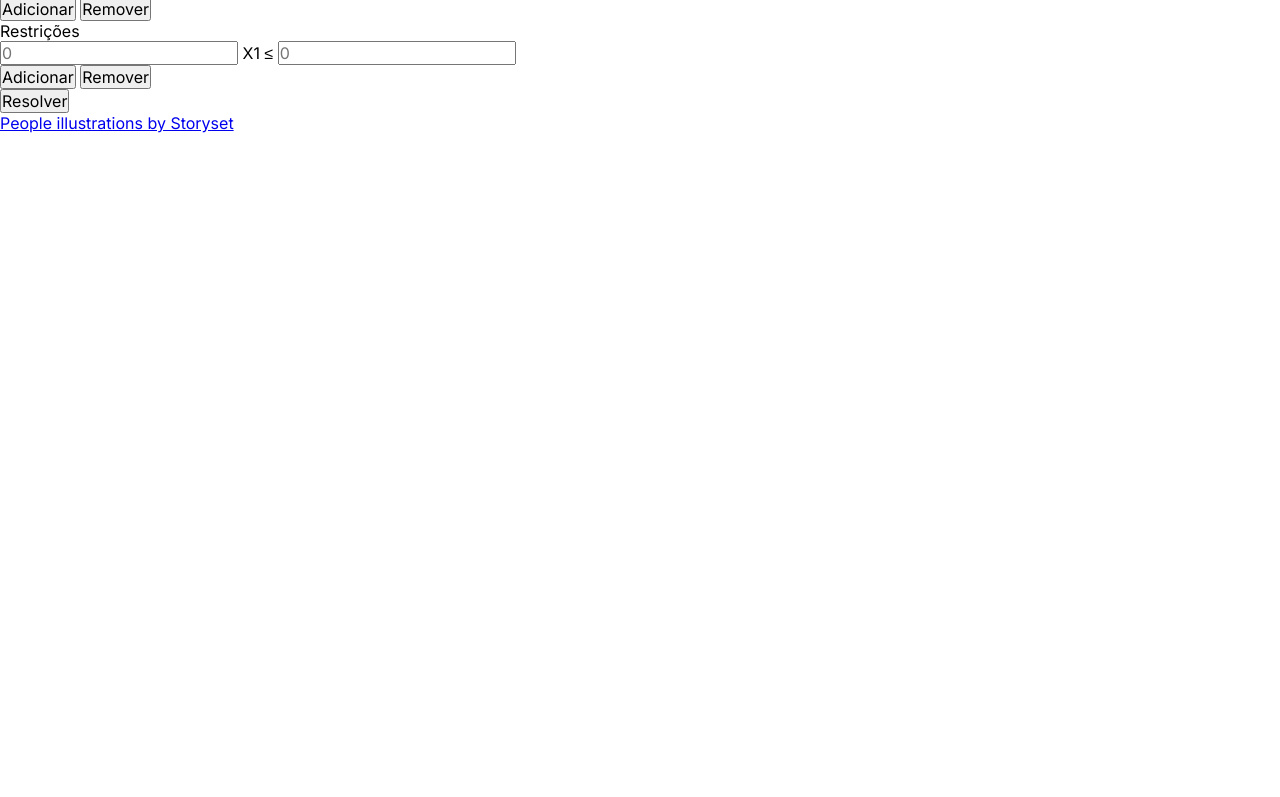
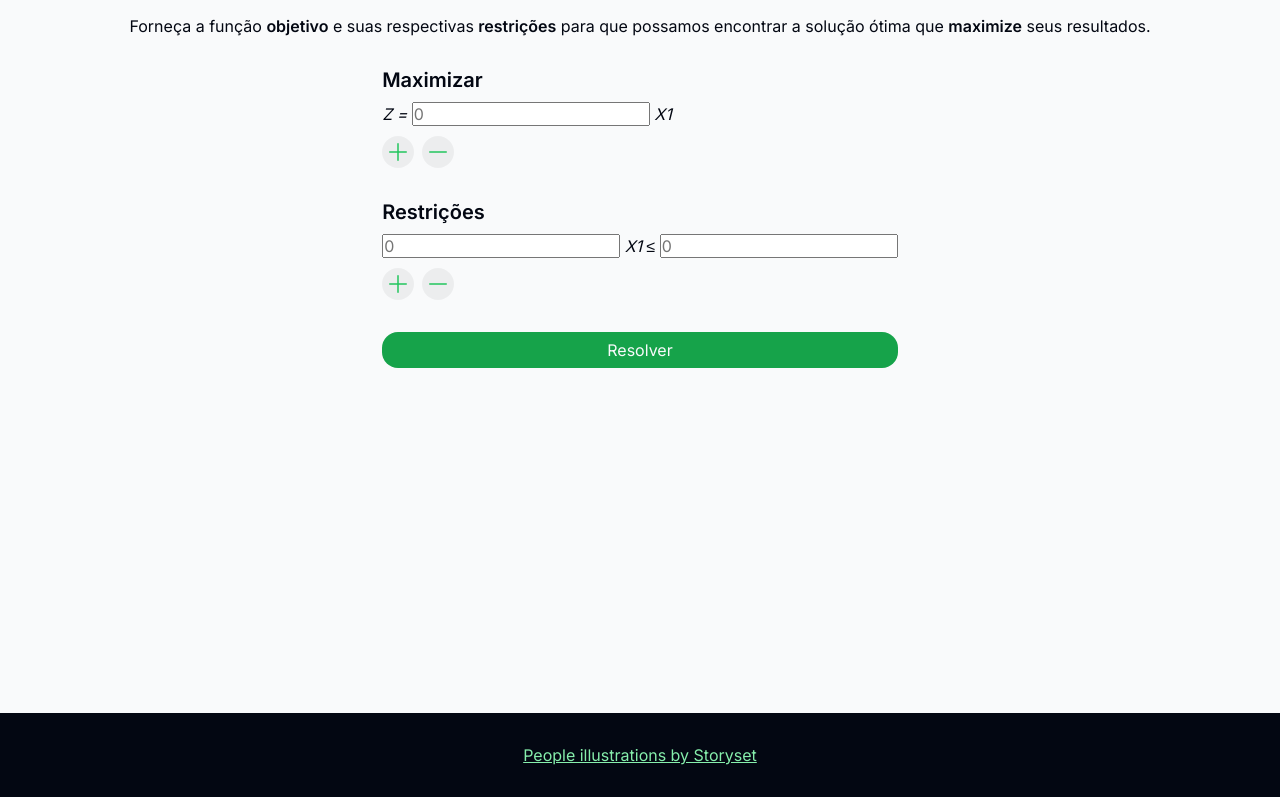
Before and after one commit to JulioC090/simplex-calculator, a website with bundled scripts: page public/index.html in a window 1280 px wide. Shown: the part 87-884 px from the top of the page. Before the commit the page ends 800 px from the top, so only its background shows below. Built offline with nearby package versions, Linux system fonts and the light colour scheme.

Commit message:
feat: add style to form

```diff
--- a/public/index.html
+++ b/public/index.html
@@ -23,41 +23,48 @@
       </div>
     </noscript>
 
-    <h1>Calculador Simplex</h1>
+    <main>
+      <h1>Calculadora Simplex</h1>
       <p>
-      Insira a função objetiva e suas restrições e encontre a solução ótima que
-      a maximiza
+        Forneça a função <b>objetivo</b> e suas respectivas <b>restrições</b> para que possamos encontrar a solução ótima que <b>maximize</b> seus resultados.
       </p>
       <div id="form">
-      <span>Maximizar</span>
+        <div class="form__input">
+          <h3>Maximizar</h3>
           <div id="objective-function-input">
-        <div class="expression">
+            <div class="form__expression">
               Z =
               <input type="number" /> X1
             </div>
-        <div class="controls">
-          <button class="add-button">Adicionar</button>
-          <button class="remove-button">Remover</button>
+            <div class="form__input__controls">
+              <button class="controls__add"><img src="./assets/icons/plus.svg" alt="Adicionar"/></button>
+              <button class="controls__remove"><img src="./assets/icons/minus.svg" alt="Remover"></button>
             </div>
           </div>
-      <span>Restrições</span>
+        </div>
+        <div class="form__input">
+          <h3>Restrições</h3>
           <div id="restrictions-input">
-        <div class="restrictions">
-          <div class="restriction">
+            <div class="form__restrictions">
+              <div class="form__expression">
                 <input type="number" /> X1 ≤
                 <input type="number" />
               </div>
             </div>
-        <div class="controls">
-          <button class="add-button">Adicionar</button>
-          <button class="remove-button">Remover</button>
+            <div class="form__input__controls">
+              <button class="controls__add"><img src="./assets/icons/plus.svg" alt="Adicionar"/></button>
+              <button class="controls__remove"><img src="./assets/icons/minus.svg" alt="Remover"></button>
+            </div>
           </div>
         </div>
         <button id="solve">Resolver</button>
         <div id="result">
         </div>
       </div>
+    </main>
+    <footer>
+      <a href="https://storyset.com/people">People illustrations by Storyset</a>
+    </footer>
     <script type="module" src="./dist/index.js"></script>
-    <a href="https://storyset.com/people">People illustrations by Storyset</a>
   </body>
 </html>
--- a/public/styles/style.css
+++ b/public/styles/style.css
@@ -1,3 +1,12 @@
+:root {
+  --black: #030712;
+  --white: #f9fafb;
+  --green-300: #86efac;
+  --green-400: #4ade80;
+  --green-500: #22c55e;
+  --green-600: #16a34a;
+}
+
 *,
 html,
 body,
@@ -6,12 +15,68 @@ input {
   margin: 0;
   padding: 0;
   font-family: 'Inter', sans-serif;
+  font-weight: 400;
   font-size: 16px;
+  color: var(--black);
   box-sizing: border-box;
 }
 
+body {
+  background-color: var(--white);
+}
+
+h1,
+h2,
+h3 {
+  font-style: normal;
+  font-weight: 600;
+}
+
+h1 {
+  font-size: 2rem;
+}
+
+h2 {
+  font-size: 1.5rem;
+}
+
+h3 {
+  font-size: 1.25rem;
+}
+
+b {
+  font-weight: 600;
+}
+
+main {
+  min-width: 100%;
+  min-height: 100vh;
+  padding: 2rem;
+  display: flex;
+  align-items: center;
+  flex-direction: column;
+  gap: 2rem;
+}
+
+main p {
+  text-align: justify;
+}
+
+footer {
+  background-color: var(--black);
+  min-width: 100%;
+  padding: 2rem;
+  color: var(--white);
+  display: flex;
+  justify-content: center;
+}
+
+footer a {
+  color: var(--green-300);
+}
+
 noscript {
-  background-color: #f4f4f5;
+  background-color: var(--white);
   min-width: 100vw;
   min-height: 100vh;
   display: flex;
@@ -41,7 +106,93 @@ noscript {
   }
 
   .error {
-    background-color: #f4f4f5;
+    background-color: var(--white);
     border-radius: 2rem;
   }
 }
+
+#form {
+  display: flex;
+  flex-direction: column;
+  gap: 2rem;
+}
+
+.form__input {
+  display: flex;
+  flex-direction: column;
+  gap: 0.5rem;
+}
+
+.form__expression {
+  font-style: italic;
+  line-height: 1.75rem;
+}
+
+#objective-function-input .form__expression {
+  --indent-size: 1.847rem;
+  padding-left: var(--indent-size);
+  text-indent: calc(-1 * var(--indent-size));
+}
+
+#restrictions-input .form__restrictions {
+  display: flex;
+  flex-direction: column;
+  gap: 0.75rem;
+}
+
+.form__input__controls {
+  margin-top: 0.5rem;
+  display: flex;
+  gap: 0.5rem;
+}
+
+.form__input__controls button {
+  background-color: rgba(0, 0, 0, 0.05);
+  padding: 0.25rem;
+  border: none;
+  border-radius: 1rem;
+  outline: none;
+  display: flex;
+  align-items: center;
+  justify-content: center;
+  transition: cubic-bezier(0.075, 0.82, 0.165, 1) 250ms;
+}
+
+.form__input__controls button:hover {
+  background-color: rgba(0, 0, 0, 0.1);
+}
+
+.form__input__controls button:active {
+  scale: 1.1;
+}
+
+.form__input__controls button img {
+  aspect-ratio: 1;
+  height: 1.5rem;
+  transition: cubic-bezier(0.075, 0.82, 0.165, 1) 250ms;
+}
+
+.form__input__controls button:hover img {
+  scale: 1.25;
+}
+
+.form__input__controls button:active img {
+  scale: 1.3;
+}
+
+#solve {
+  background-color: var(--green-600);
+  color: var(--white);
+  padding: 0.5rem;
+  outline: none;
+  border: none;
+  border-radius: 1rem;
+}
+
+#solve:hover {
+  background-color: var(--green-500);
+}
+
+#solve:active {
+  background-color: var(--green-400);
+}
--- a/src/ObjectiveFunctionInput.ts
+++ b/src/ObjectiveFunctionInput.ts
@@ -19,18 +19,22 @@ export class ObjectiveFunctionInput {
       );
     }
 
-    this.expressionElement = this.element.querySelector('.expression');
+    this.expressionElement = this.element.querySelector('.form__expression');
     if (!this.expressionElement) {
       throw new Error(`ObjectiveFunctionInput: expression element not found'`);
     }
 
-    this.addButton = this.element.querySelector('.controls .add-button');
+    this.addButton = this.element.querySelector(
+      '.form__input__controls .controls__add',
+    );
     if (!this.addButton) {
       throw new Error(`ObjectiveFunctionInput: add button not found'`);
     }
     this.addButton.addEventListener('click', () => this.addVariableInput());
 
-    this.removeButton = this.element.querySelector('.controls .remove-button');
+    this.removeButton = this.element.querySelector(
+      '.form__input__controls .controls__remove',
+    );
     if (!this.removeButton) {
       throw new Error(`ObjectiveFunctionInput: remove button not found'`);
     }
--- a/src/RestrictionsInputs.ts
+++ b/src/RestrictionsInputs.ts
@@ -16,18 +16,24 @@ export class RestrictionsInputs {
       );
     }
 
-    this.restrictionsElement = this.element.querySelector('.restrictions');
+    this.restrictionsElement = this.element.querySelector(
+      '.form__restrictions',
+    );
     if (!this.restrictionsElement) {
       throw new Error(`RestrictionsInputs: restrictions element not found'`);
     }
 
-    this.addButton = this.element.querySelector('.controls .add-button');
+    this.addButton = this.element.querySelector(
+      '.form__input__controls .controls__add',
+    );
     if (!this.addButton) {
       throw new Error(`RestrictionsInputs: add button not found'`);
     }
     this.addButton.addEventListener('click', () => this.addRestrictionInput());
 
-    this.removeButton = this.element.querySelector('.controls .remove-button');
+    this.removeButton = this.element.querySelector(
+      '.form__input__controls .controls__remove',
+    );
     if (!this.removeButton) {
       throw new Error(`RestrictionsInputs: remove button not found'`);
     }
@@ -107,7 +113,7 @@ export class RestrictionsInputs {
 
     this.restrictionsInputs.map((restriction) => {
       const restrictionDiv = document.createElement('div');
-      restrictionDiv.classList.add('restriction');
+      restrictionDiv.classList.add('form__expression');
 
       restriction.map((input, index) => {
         restrictionDiv.append(input);
```
Also changed, not shown: public/assets/icons/minus.svg (added), public/assets/icons/plus.svg (added). Lines whose indentation alone changed are shown as unchanged.
